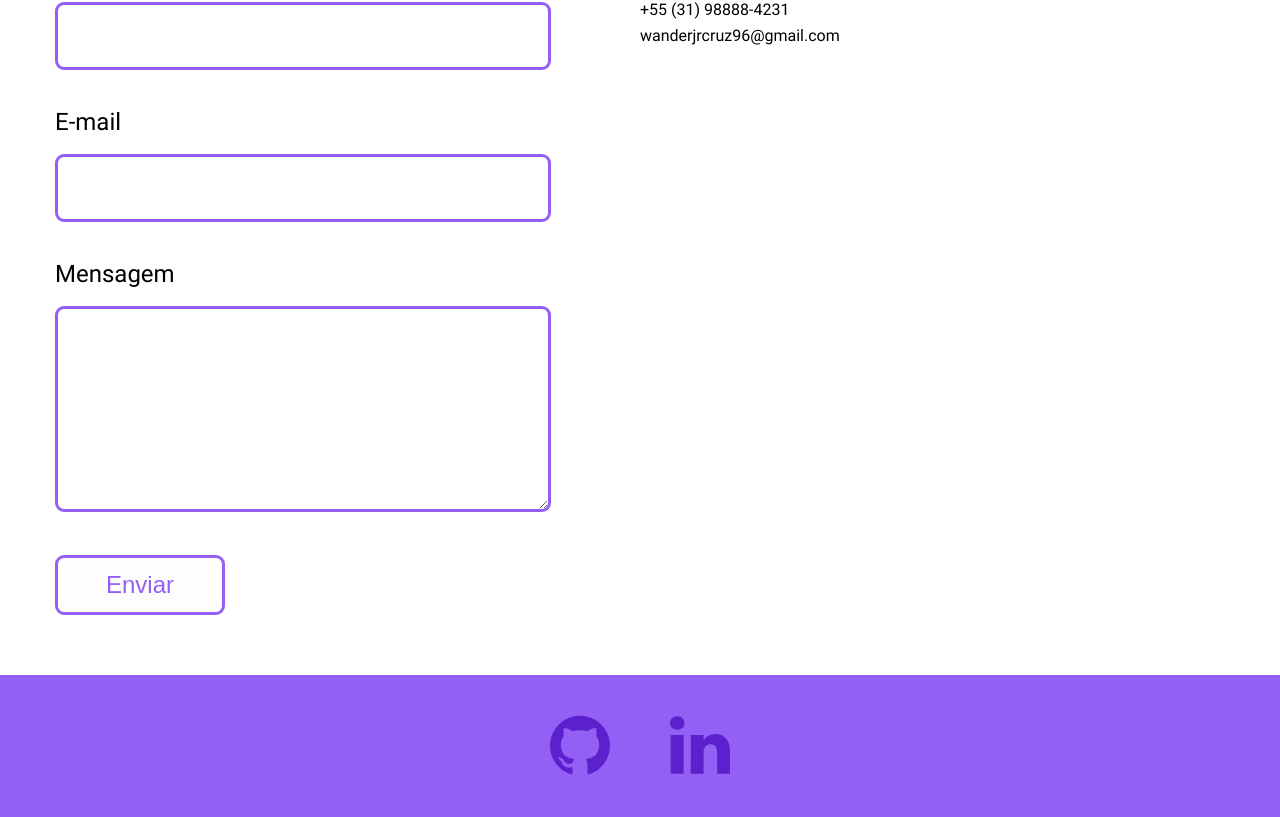
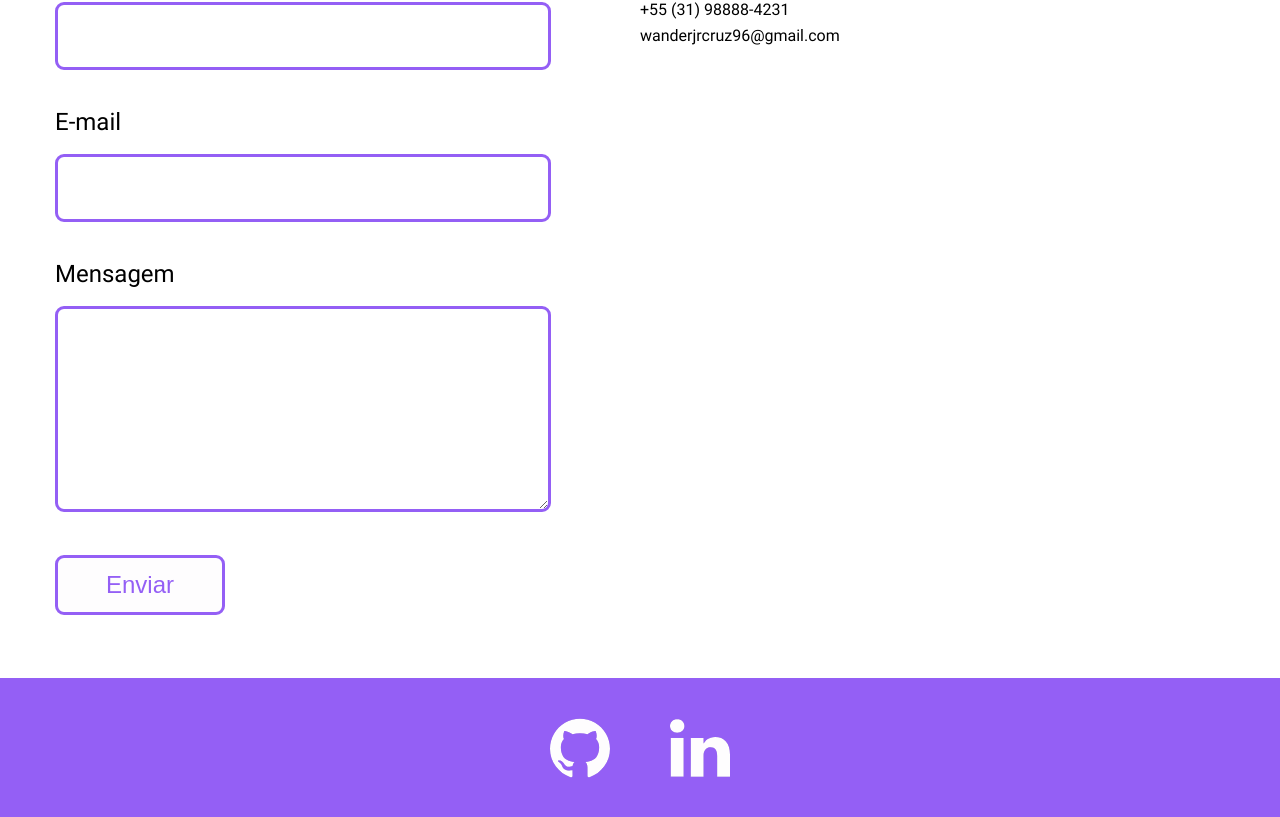
Before and after one commit to wander-junior/portfolio, a React (Create React App) app: page /contato in a window 1280 px wide. Shown: the part 381-1198 px from the top of the page. Built offline with nearby package versions, Linux system fonts and the light colour scheme; no server answers.

Commit message:
Add hover interaction to footer's icon

```diff
--- a/src/components/Footer/footer-styles.js
+++ b/src/components/Footer/footer-styles.js
@@ -3,8 +3,8 @@ import styled from 'styled-components'
 import { colors } from '../../styles.js';
 
 const FooterWrapper = styled.footer`
-    padding-top: 40px;
-    padding-bottom: 40px;
+    padding-top: 70px;
+    padding-bottom: 70px;
     display: flex;
     justify-content: center;
     background: ${colors.primary};
@@ -16,8 +16,19 @@ const FooterWrapper = styled.footer`
 `
 
 const SocialLink = styled.a`
-    padding-right: 30px;
-    padding-left: 30px;
+    position: relative;
 `;
 
-export { FooterWrapper, SocialLink }
+const GitIcon = styled.img`
+    position: absolute;
+    top: calc(50% - 30px);
+    left: calc(50% - 90px);
+`;
+
+const SocialLinkedinIcon = styled.img`
+    position: absolute;
+    top: calc(50% - 30px);
+    left: calc(50% + 30px);
+`;
+
+export { FooterWrapper, SocialLink, GitIcon, SocialLinkedinIcon }
--- a/src/components/Footer/index.js
+++ b/src/components/Footer/index.js
@@ -1,18 +1,50 @@
 import React from 'react';
 
 import githubIcon from '../../assets/img/github.svg';
+import altGithubIcon from '../../assets/img/altGithub.svg';
 import linkedinIcon from '../../assets/img/linkedin.svg';
+import altLinkedinIcon from '../../assets/img/altLinkedin.svg';
 
-import { FooterWrapper, SocialLink } from './footer-styles';
+import { FooterWrapper, SocialLink, GitIcon, SocialLinkedinIcon } from './footer-styles';
+
 
 export default function Footer() {
+    const [linkedinOpacity, setLinkedinOpacity] = React.useState(1);
+    const [gitOpacity, setGitOpacity] = React.useState(1);
+
+    const handleMouseEnter = (e) => {
+        if(e.target.alt === 'Ícone Linkedin') setLinkedinOpacity(0);
+        if(e.target.alt === 'Ícone GitHub') setGitOpacity(0);
+    }
+
+    const handleMouseLeave = (e) => {
+        if(e.target.alt === 'Ícone Linkedin') setLinkedinOpacity(1);
+        if(e.target.alt === 'Ícone GitHub') setGitOpacity(1);
+    }
+
     return (
         <FooterWrapper>
-            <SocialLink href="https://github.com/wander-junior">
-                <img src={githubIcon} alt="Ícone GitHub"/>
+            <SocialLink
+                href="https://github.com/wander-junior"
+                onMouseEnter={handleMouseEnter}
+                onMouseLeave={handleMouseLeave}
+            >
+                <GitIcon src={githubIcon} alt="Ícone GitHub" />
+                <GitIcon src={altGithubIcon}
+                    alt="Ícone GitHub"
+                    style={{opacity: `${gitOpacity}`, transition: 'opacity .2s ease'}}
+                />
             </SocialLink>
-            <SocialLink href="https://br.linkedin.com/in/wanderjr-cruz">
-                <img src={linkedinIcon} alt="Ícone Linkedin"/>
+            <SocialLink
+                href="https://br.linkedin.com/in/wanderjr-cruz"
+                onMouseEnter={handleMouseEnter}
+                onMouseLeave={handleMouseLeave}
+            >
+                <SocialLinkedinIcon src={linkedinIcon} alt="Ícone Linkedin"/>
+                <SocialLinkedinIcon src={altLinkedinIcon}
+                    alt="Ícone Linkedin"
+                    style={{opacity: `${linkedinOpacity}`, transition: 'opacity .2s ease'}}
+                />
             </SocialLink>
         </FooterWrapper>
     )
```
Also changed, not shown: src/assets/img/altGithub.svg (added), src/assets/img/altLinkedin.svg (added).
